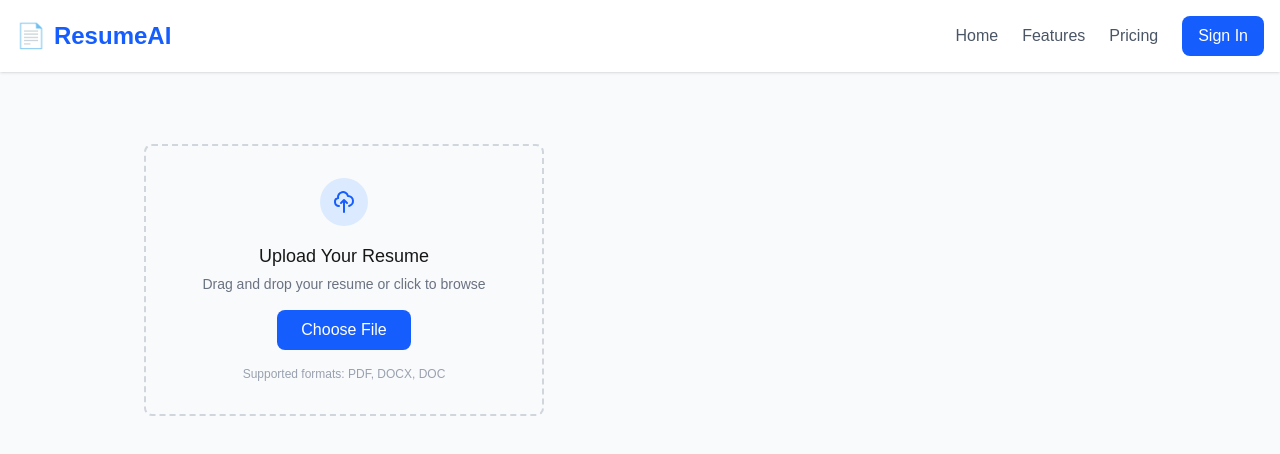
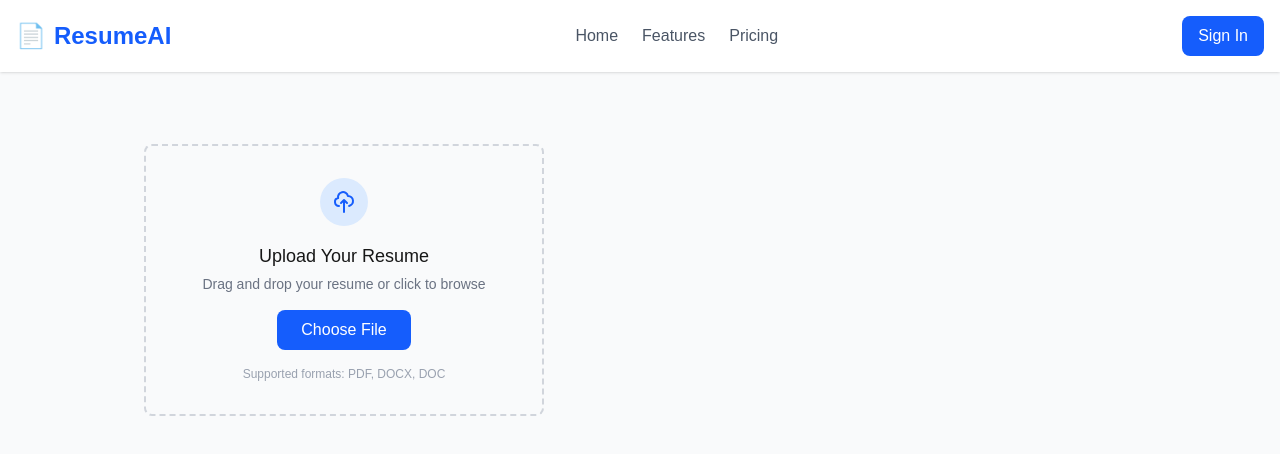
Before and after one commit to Kingdawnage/ra-frontend, a Next.js app: page / in a window 1280 px wide. Shown: the top 454 px of the page. Built offline with nearby package versions, Linux system fonts and the light colour scheme.

Commit message:
Navbar changes

```diff
--- a/app/components/Navbar.tsx
+++ b/app/components/Navbar.tsx
@@ -10,10 +10,15 @@ const Navbar = () => {
         </Link>
       </div>
 
-      <div className="flex items-center space-x-6">
-        <Link href="/" className="text-gray-600 hover:text-gray-900">Home</Link>
-        <Link href="/features" className="text-gray-600 hover:text-gray-900">Features</Link>
-        <Link href="/pricing" className="text-gray-600 hover:text-gray-900">Pricing</Link>
+      <div className="flex-1 flex justify-center">
+        <div className="flex items-center space-x-6">
+          <Link href="/" className="text-gray-600 hover:text-gray-900">Home</Link>
+          <Link href="/features" className="text-gray-600 hover:text-gray-900">Features</Link>
+          <Link href="/pricing" className="text-gray-600 hover:text-gray-900">Pricing</Link>
+        </div>
+      </div>
+
+      <div className="flex items-center">
         <Link
           href="/login"
           className="bg-blue-600 text-white px-4 py-2 rounded-lg hover:bg-blue-700 transition-colors"
```
